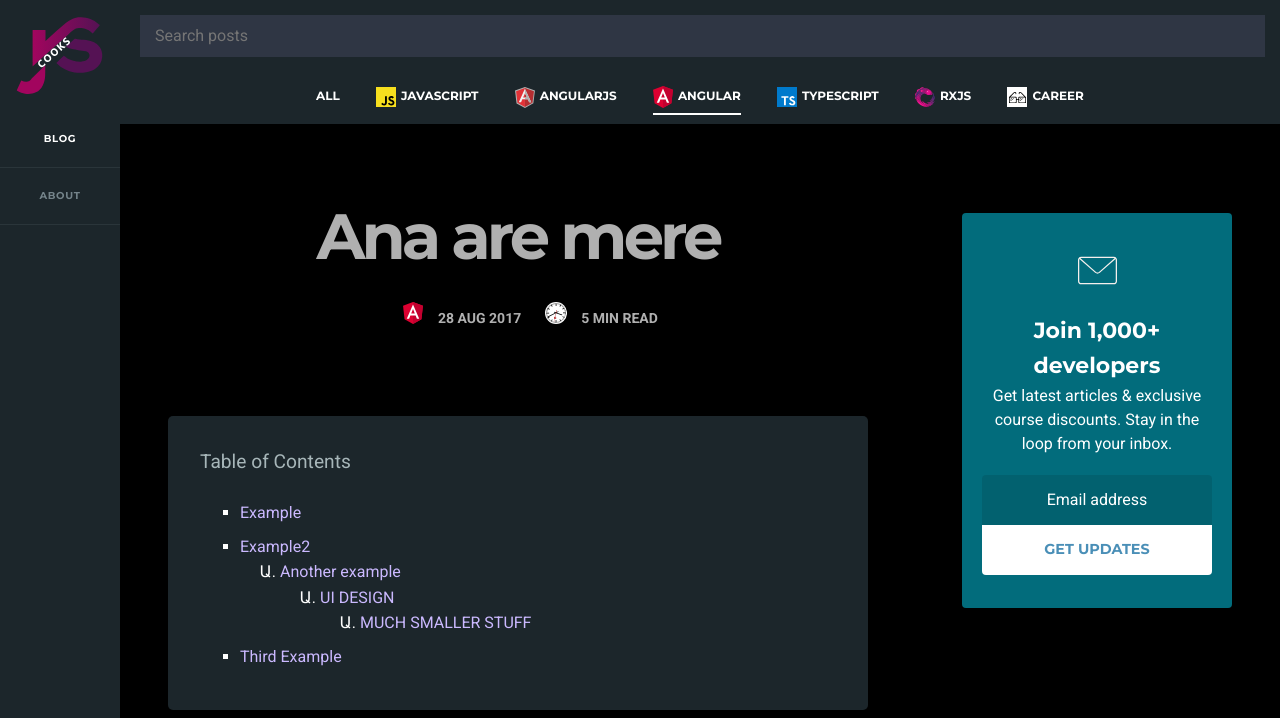
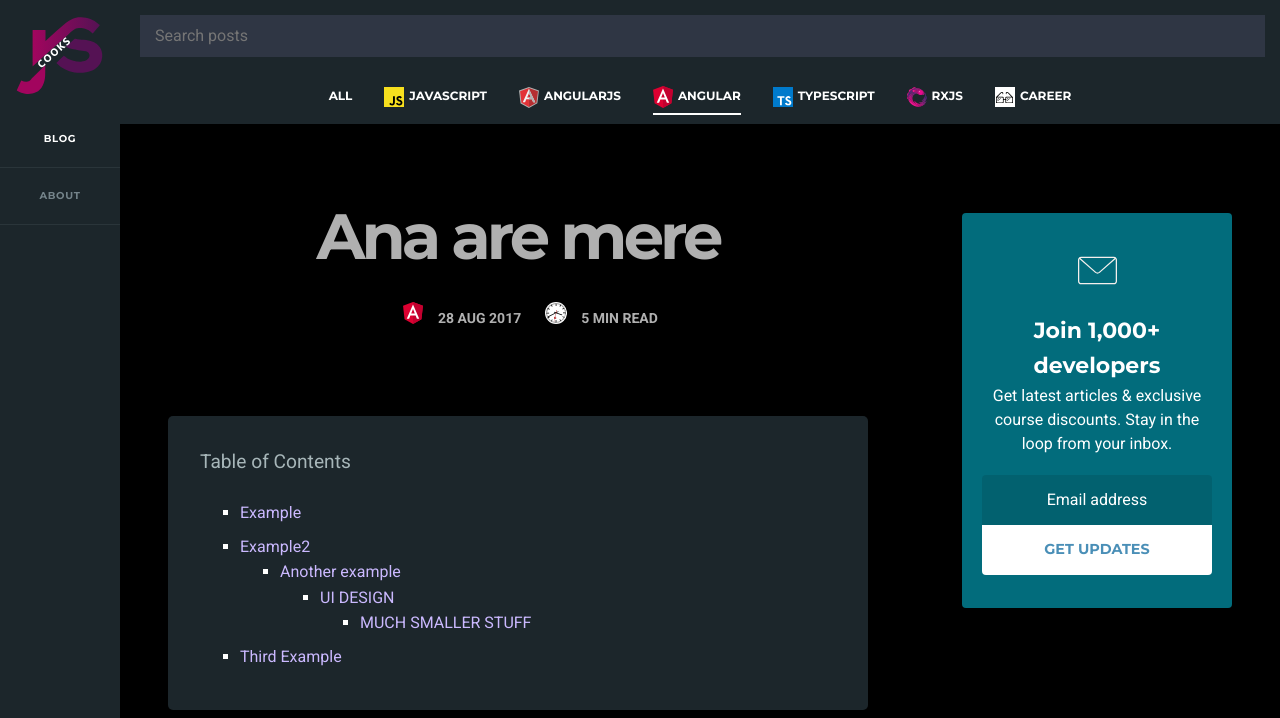
Before and after one commit to jscoox/jscoox.github.com, a Jekyll site: the page built from _posts/2017-08-29-ana-are-mere.md, in a window 1280 px wide and 1400 px high. Shown: the top 718 px of the window. Built offline with Jekyll 4.4.1, drawn with Linux system fonts in a browser that asks for light colours.

Commit message:
Update main.css

```diff
--- a/-res/css/main.css
+++ b/-res/css/main.css
@@ -1548,7 +1548,6 @@ textarea {
     /*padding:0 20px;margin:1em 0*/
 }
 .filters li {
-    display: inline-block;
     margin: .6em 1em
 }
 .filters li a {
@@ -2663,9 +2662,6 @@ a:hover {
     list-style: square;
     margin: 0 0 .5rem
 }
-.toc li li {
-    list-style: armenian;
-}
 .toc li a {
     font-weight: normal;
     border: 0;
@@ -2742,14 +2738,14 @@ a:hover {
     border: 0
 }
 .filters {
+    display: flex;
+    justify-content: center;
+    flex-wrap: wrap;
     text-align: center;
     margin: 3rem 0 0;
     padding: 0
 }
 @media screen and (max-width: 849px) {
-    .filters li {
-        width: 11%;
-    }
     .courses {
         padding: 85px 64px 32px
     }
@@ -2804,7 +2800,6 @@ a:hover {
     .filters {
         position: relative;
         top: 1rem;
-        display: block;
         left: 0;
         z-index: 12;
         background: #1c262b;
```
